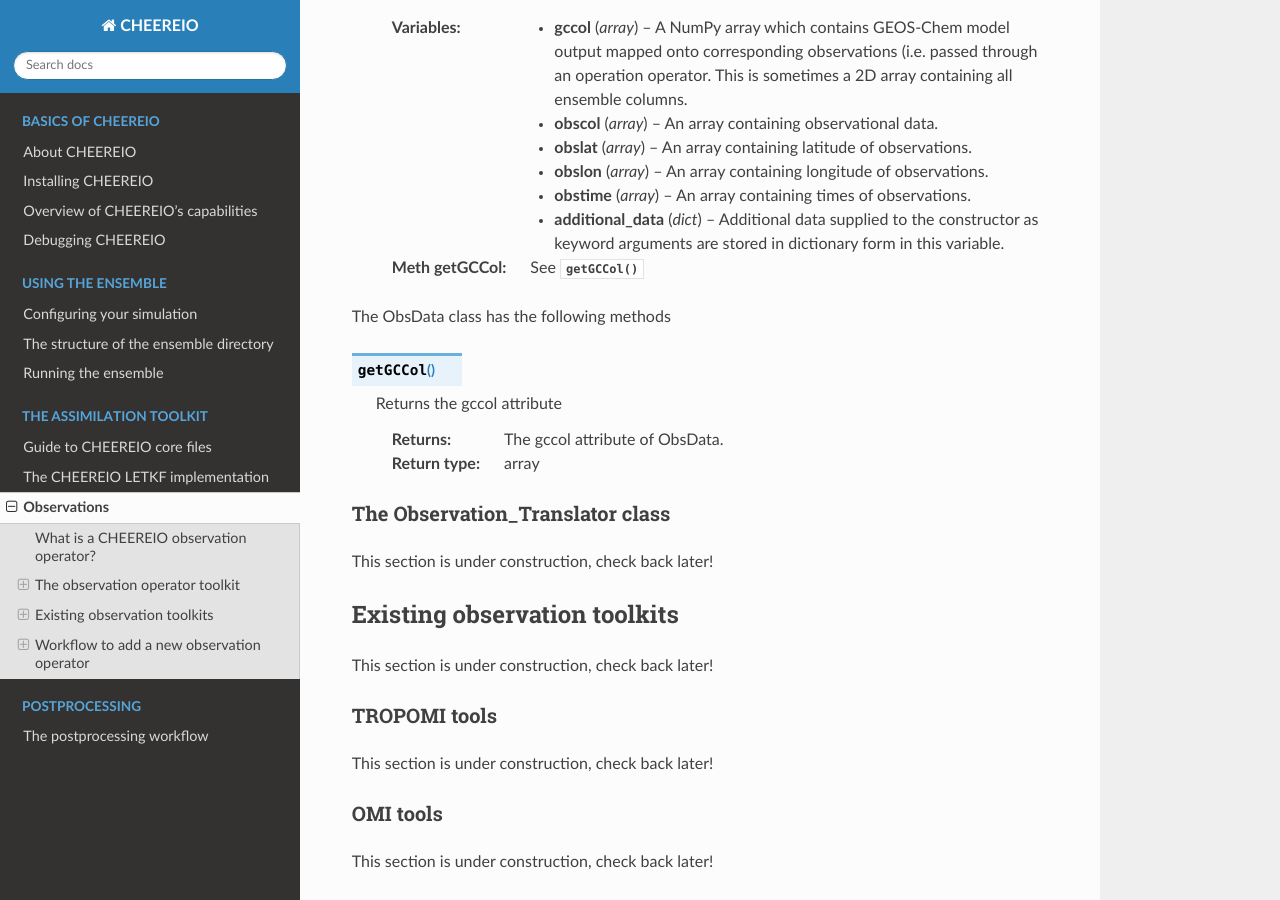
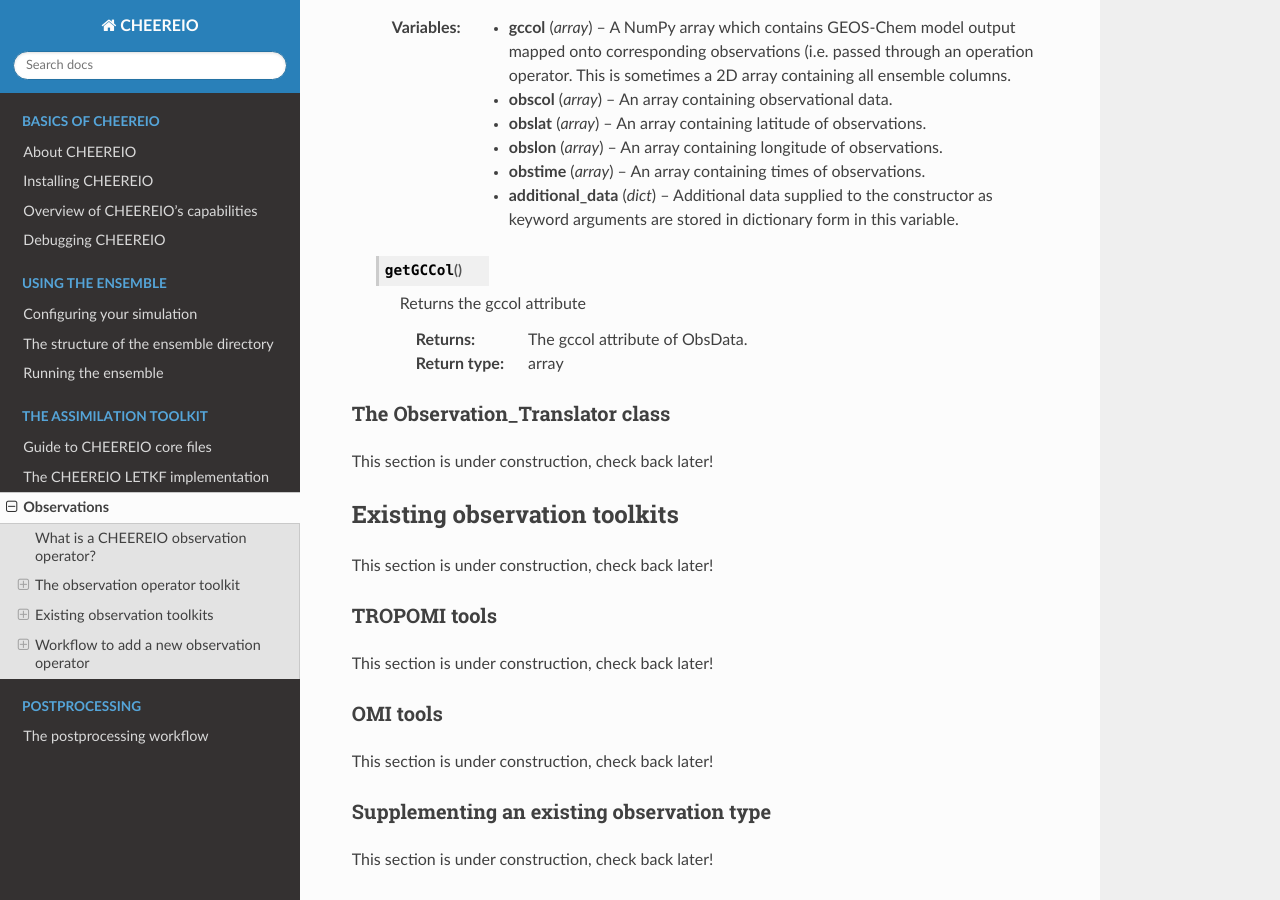
Before and after one commit to drewpendergrass/CHEEREIO, a Sphinx documentation site: the page built from docs/Observations.rst, in a window 1280 px wide and 900 px high, scrolled down 6123 px. Built offline with Sphinx 7.4.7 and the Read the Docs theme 2.0.0, drawn with Linux system fonts in a browser that asks for light colours.

Commit message:
added obsdata docs

```diff
--- a/docs/Observations.rst
+++ b/docs/Observations.rst
@@ -144,16 +144,13 @@ This section is under construction, check back later!
    :var array obslon: An array containing longitude of observations.
    :var array obstime: An array containing times of observations.
    :var dict additional_data: Additional data supplied to the constructor as keyword arguments are stored in dictionary form in this variable.
-   :meth getGCCol: See :py:func:`getGCCol`
 
-The ObsData class has the following methods
+   .. py:method:: ObsData.getGCCol()
 
-.. py:function:: getGCCol()
+      Returns the gccol attribute
 
-   Returns the gccol attribute
-
-   :return: The gccol attribute of ObsData.
-   :rtype: array
+      :return: The gccol attribute of ObsData.
+      :rtype: array
 
 
 
```
